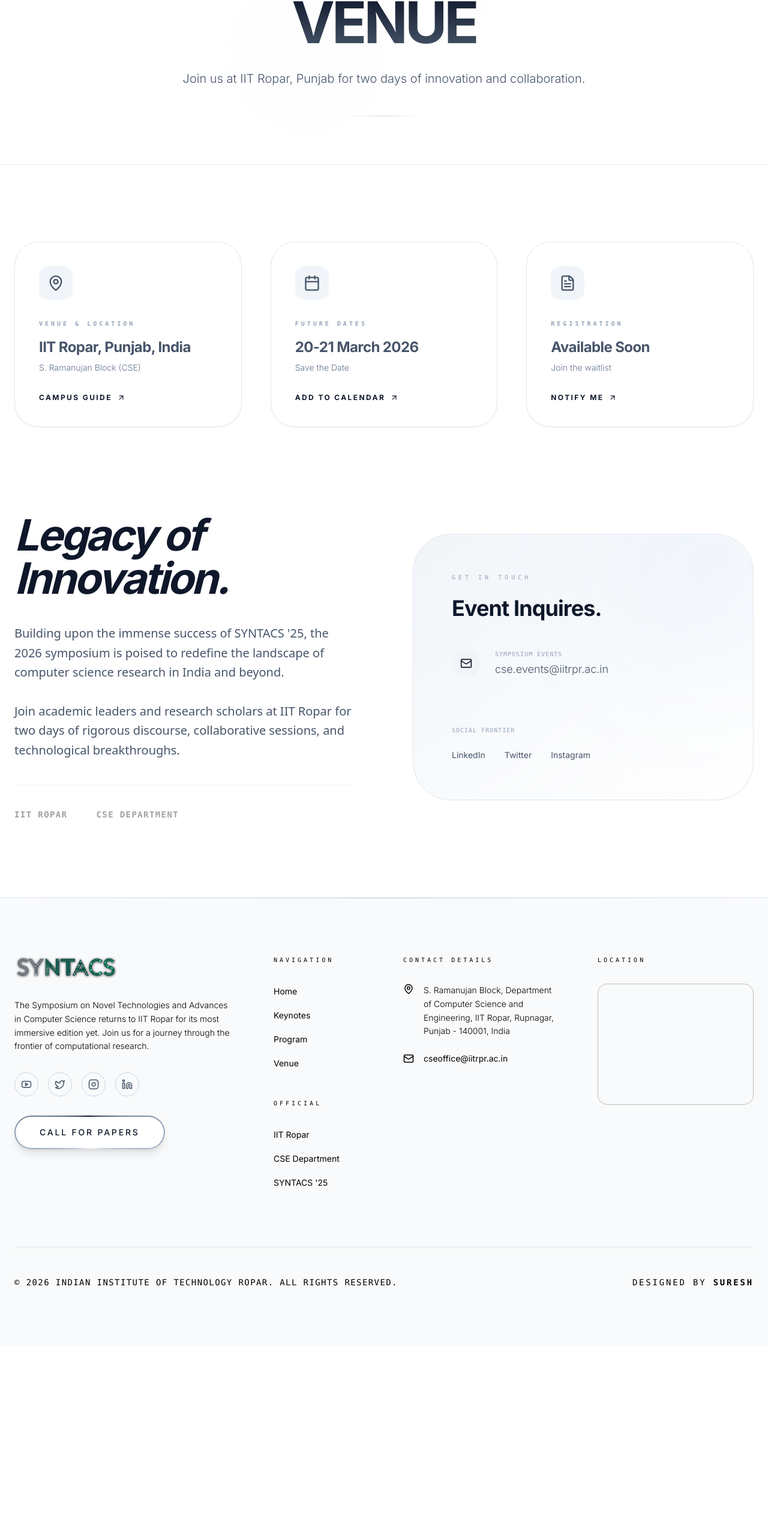
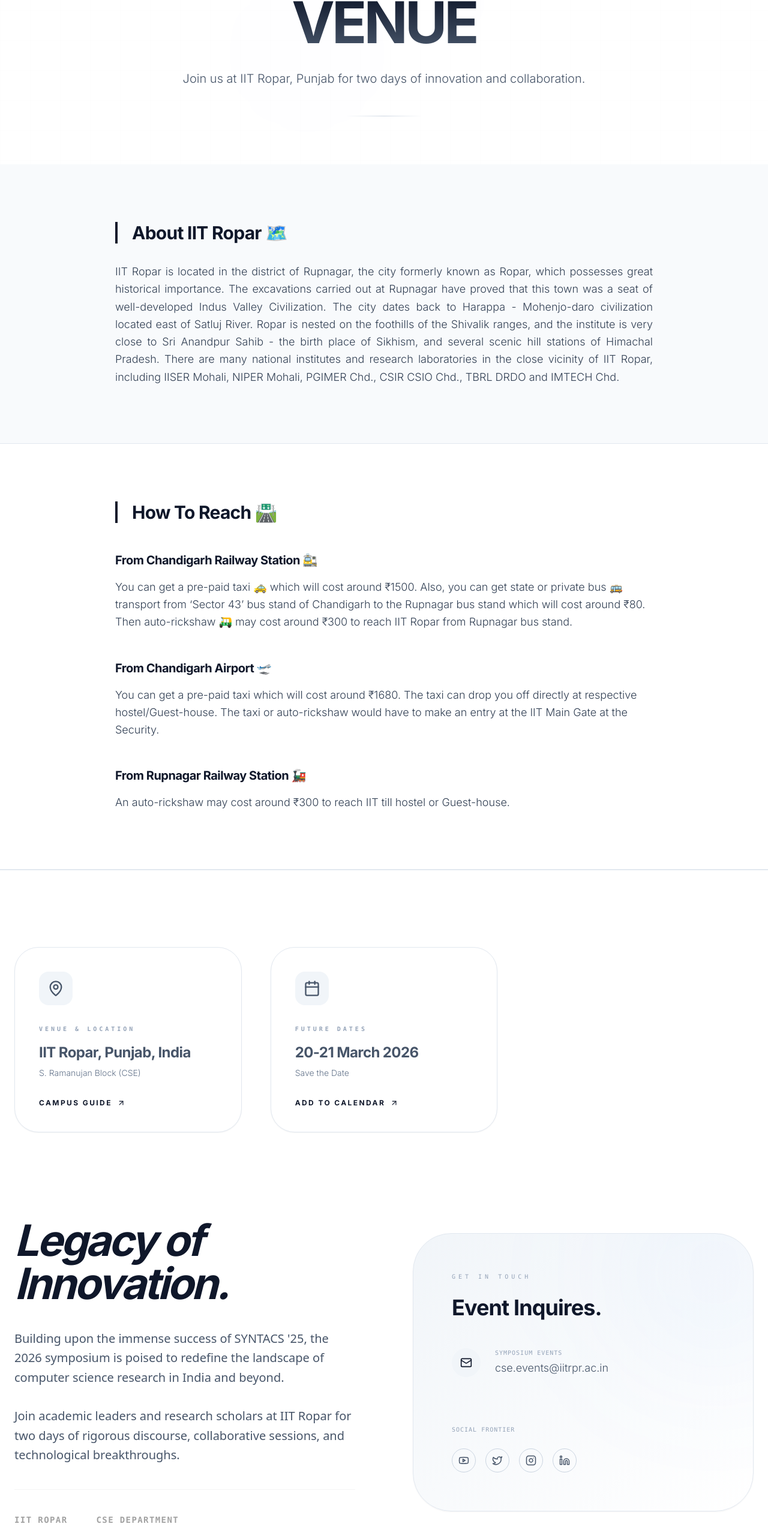
Before and after one commit to encodedCoder/syntacs2026, a Next.js app: page /venue in a window 1280 px wide. Shown: the part 183-2749 px from the top of the page at 60% size. Before the commit the page ends 2427 px from the top, so only its background shows below. Built offline with nearby package versions, Linux system fonts and the light colour scheme; grey boxes are pictures that could not be loaded.

Commit message:
Update venue page with IIT Ropar details and directions

```diff
--- a/src/app/venue/page.tsx
+++ b/src/app/venue/page.tsx
@@ -14,6 +14,62 @@ export default function VenuePage() {
         description="Join us at IIT Ropar, Punjab for two days of innovation and collaboration."
       />
 
+      <section className="py-24 px-6 bg-slate-50 border-b border-slate-200">
+        <div className="max-w-4xl mx-auto">
+          <h2 className="text-3xl font-bold tracking-tight text-slate-900 border-l-4 border-slate-900 pl-6 mb-8">
+            About IIT Ropar 🗺️
+          </h2>
+          <p className="text-lg text-slate-700 leading-relaxed font-light text-justify">
+            IIT Ropar is located in the district of Rupnagar, the city formerly known as Ropar,
+            which possesses great historical importance. The excavations carried out at Rupnagar
+            have proved that this town was a seat of well-developed Indus Valley Civilization.
+            The city dates back to Harappa - Mohenjo-daro civilization located east of Satluj River.
+            Ropar is nested on the foothills of the Shivalik ranges, and the institute is very
+            close to Sri Anandpur Sahib - the birth place of Sikhism, and several scenic hill
+            stations of Himachal Pradesh. There are many national institutes and research
+            laboratories in the close vicinity of IIT Ropar, including IISER Mohali, NIPER Mohali,
+            PGIMER Chd., CSIR CSIO Chd., TBRL DRDO and IMTECH Chd.
+          </p>
+        </div>
+      </section>
+
+      <section className="py-24 px-6 bg-white border-b border-slate-200">
+        <div className="max-w-4xl mx-auto">
+          <h2 className="text-3xl font-bold tracking-tight text-slate-900 border-l-4 border-slate-900 pl-6 mb-12">
+            How To Reach 🛣️
+          </h2>
+
+          <div className="space-y-12">
+            <div>
+              <h3 className="text-xl font-bold text-slate-900 mb-4 flex items-center gap-3">
+                From Chandigarh Railway Station 🚉
+              </h3>
+              <p className="text-lg text-slate-700 leading-relaxed font-light">
+                You can get a pre-paid taxi 🚕 which will cost around ₹1500. Also, you can get state or private bus 🚌 transport from ‘Sector 43’ bus stand of Chandigarh to the Rupnagar bus stand which will cost around ₹80. Then auto-rickshaw 🛺 may cost around ₹300 to reach IIT Ropar from Rupnagar bus stand.
+              </p>
+            </div>
+
+            <div>
+              <h3 className="text-xl font-bold text-slate-900 mb-4 flex items-center gap-3">
+                From Chandigarh Airport 🛫
+              </h3>
+              <p className="text-lg text-slate-700 leading-relaxed font-light">
+                You can get a pre-paid taxi which will cost around ₹1680. The taxi can drop you off directly at respective hostel/Guest-house. The taxi or auto-rickshaw would have to make an entry at the IIT Main Gate at the Security.
+              </p>
+            </div>
+
+            <div>
+              <h3 className="text-xl font-bold text-slate-900 mb-4 flex items-center gap-3">
+                From Rupnagar Railway Station 🚂
+              </h3>
+              <p className="text-lg text-slate-700 leading-relaxed font-light">
+                An auto-rickshaw may cost around ₹300 to reach IIT till hostel or Guest-house.
+              </p>
+            </div>
+          </div>
+        </div>
+      </section>
+
       <EventInfo />
 
       <Footer />
--- a/src/components/EventInfo.tsx
+++ b/src/components/EventInfo.tsx
@@ -1,7 +1,7 @@
 "use client";
 
 import { motion } from "framer-motion";
-import { MapPin, Calendar, FileText, Mail, ArrowUpRight } from "lucide-react";
+import { MapPin, Calendar, FileText, Mail, ArrowUpRight, Youtube, Twitter, Instagram, Linkedin } from "lucide-react";
 
 const infoCards = [
   {
@@ -19,14 +19,6 @@ const infoCards = [
     icon: Calendar,
     btn: "Add to Calendar",
     link: "#",
-  },
-  {
-    title: "Registration",
-    content: "Available Soon",
-    subContent: "Join the waitlist",
-    icon: FileText,
-    btn: "Notify Me",
-    link: "mailto:cse.events@iitrpr.ac.in",
   }
 ];
 
@@ -114,10 +106,23 @@ const EventInfo = () => {
 
                 <div className="pt-10">
                    <p className="text-[10px] text-slate-400 uppercase font-mono tracking-widest mb-6">Social Frontier</p>
-                   <div className="flex gap-8">
-                      <a href="#" className="text-sm text-slate-600 hover:text-slate-900 transition-colors">LinkedIn</a>
-                      <a href="#" className="text-sm text-slate-600 hover:text-slate-900 transition-colors">Twitter</a>
-                      <a href="#" className="text-sm text-slate-600 hover:text-slate-900 transition-colors">Instagram</a>
+                   <div className="flex gap-4">
+                      {[
+                        { icon: <Youtube size={18} />, href: "https://www.youtube.com/@cseiitrpr" },
+                        { icon: <Twitter size={18} />, href: "https://x.com/cseiitrpr" },
+                        { icon: <Instagram size={18} />, href: "https://www.instagram.com/cseiitropar" },
+                        { icon: <Linkedin size={18} />, href: "https://www.linkedin.com/in/cseiitrpr/" }
+                      ].map((social, i) => (
+                        <a
+                          key={i}
+                          href={social.href}
+                          target="_blank"
+                          rel="noopener noreferrer"
+                          className="w-10 h-10 rounded-full border border-slate-300 flex items-center justify-center text-slate-600 hover:text-slate-900 hover:border-slate-400 hover:bg-slate-100 transition-all duration-300"
+                        >
+                          {social.icon}
+                        </a>
+                      ))}
                    </div>
                 </div>
               </div>
--- a/src/components/Footer.tsx
+++ b/src/components/Footer.tsx
@@ -62,9 +62,9 @@ const Footer = () => {
 
             <p className="text-[10px] uppercase tracking-[0.4em] text-black font-mono mb-8 mt-12">Official</p>
             <ul className="space-y-4">
-              <li><a href="https://www.iitropar.ac.in/" target="_blank" rel="noopener noreferrer" className="text-sm text-black hover:text-slate-900 transition-colors">IIT Ropar</a></li>
-              <li><a href="https://cse.iitropar.ac.in/" target="_blank" rel="noopener noreferrer" className="text-sm text-black hover:text-slate-900 transition-colors">CSE Department</a></li>
-              <li><a href="https://syntacs.vercel.app/" target="_blank" rel="noopener noreferrer" className="text-sm text-black hover:text-slate-900 transition-colors">SYNTACS '25</a></li>
+              <li><a href="https://www.iitrpr.ac.in/" target="_blank" rel="noopener noreferrer" className="text-sm text-black hover:text-slate-900 transition-colors">IIT Ropar</a></li>
+              <li><a href="https://cse.iitrpr.ac.in/" target="_blank" rel="noopener noreferrer" className="text-sm text-black hover:text-slate-900 transition-colors">CSE Department</a></li>
+              <li><a href="https://syntacs2025.vercel.app/" target="_blank" rel="noopener noreferrer" className="text-sm text-black hover:text-slate-900 transition-colors">SYNTACS '25</a></li>
             </ul>
           </div>
 
@@ -81,6 +81,14 @@ const Footer = () => {
               <div className="flex gap-4 items-center">
                 <Mail size={18} className="text-black shrink-0" />
                 <a href="mailto:cseoffice@iitrpr.ac.in" className="text-sm text-black hover:text-slate-900 transition-colors">cseoffice@iitrpr.ac.in</a>
+              </div>
+              <div className="flex gap-4 items-center">
+                <Mail size={18} className="text-black shrink-0" />
+                <a href="mailto:cse.events@iitrpr.ac.in" className="text-sm text-black hover:text-slate-900 transition-colors">cse.events@iitrpr.ac.in</a>
+              </div>
+              <div className="flex gap-4 items-center">
+                <Mail size={18} className="text-black shrink-0" />
+                <a href="mailto:office-cse-1@iitrpr.ac.in" className="text-sm text-black hover:text-slate-900 transition-colors">office-cse-1@iitrpr.ac.in</a>
               </div>
             </div>
           </div>
```
